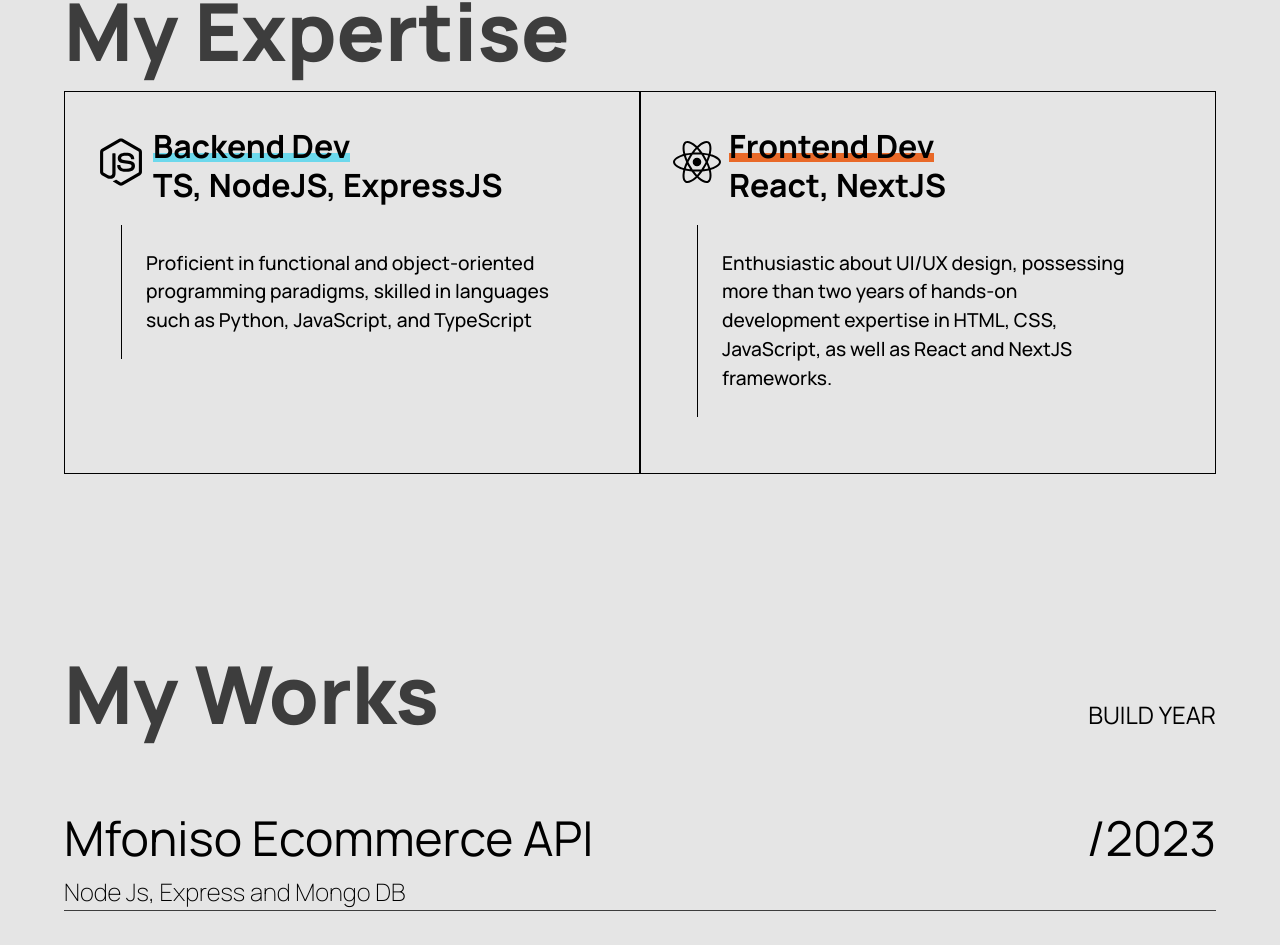
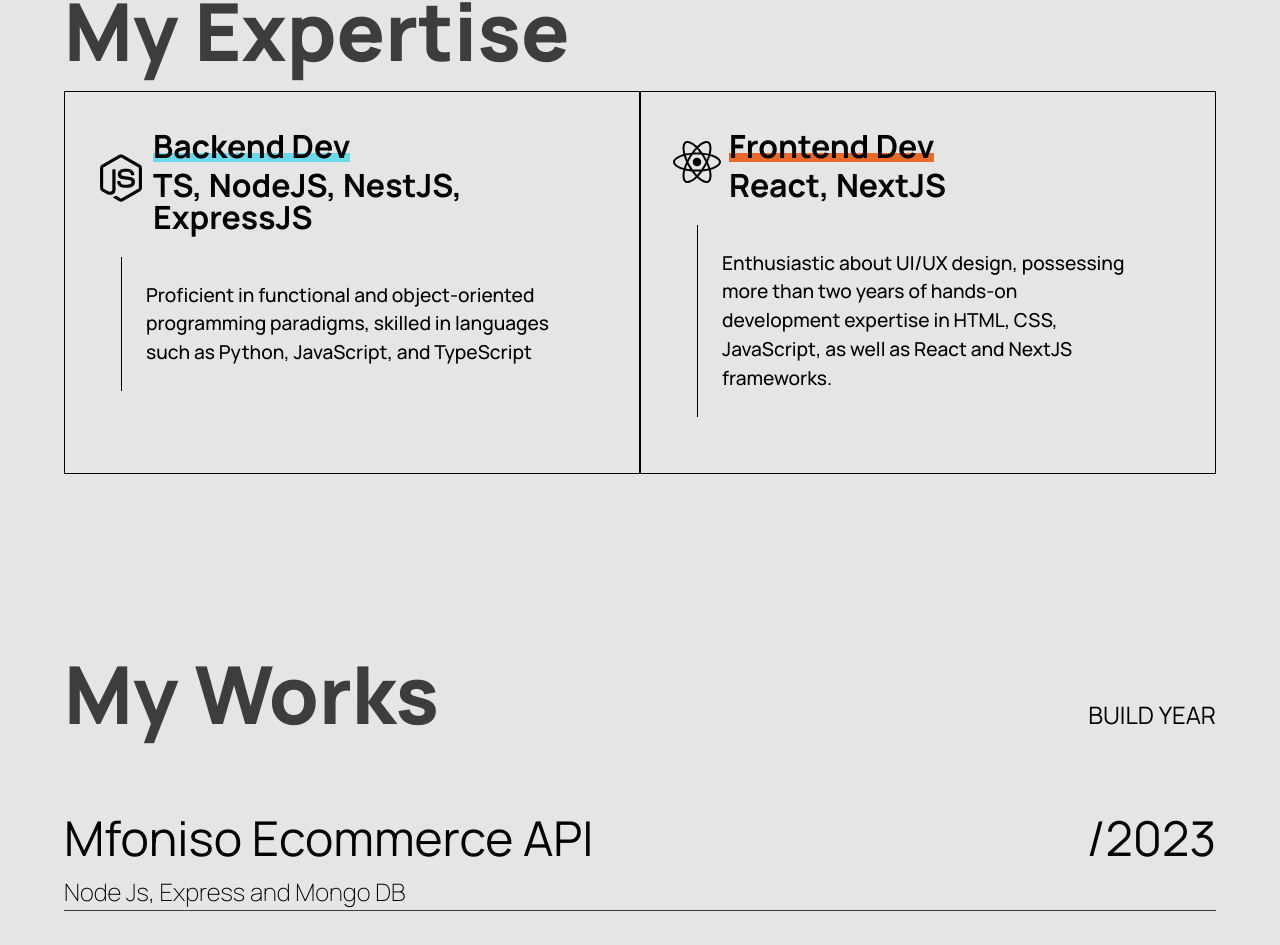
Before and after one commit to AirZED/new-portfolio, a React (Vite) app: page / in a window 1280 px wide. Shown: the part 1630-2575 px from the top of the page. Built offline with nearby package versions, Linux system fonts and the light colour scheme.

Commit message:
update projects

```diff
--- a/src/pages/sections/Specialty.tsx
+++ b/src/pages/sections/Specialty.tsx
@@ -47,7 +47,7 @@
           class="orange"
           icon={<FaNodeJs />}
           name="Backend Dev"
-          stack="TS, NodeJS, ExpressJS"
+          stack="TS, NodeJS, NestJS, ExpressJS"
           description="Proficient in functional and object-oriented programming paradigms, skilled in languages such as  Python, JavaScript, and TypeScript"
         />
         <Specialty
```
